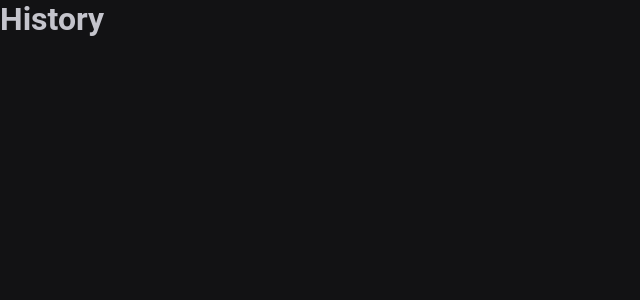
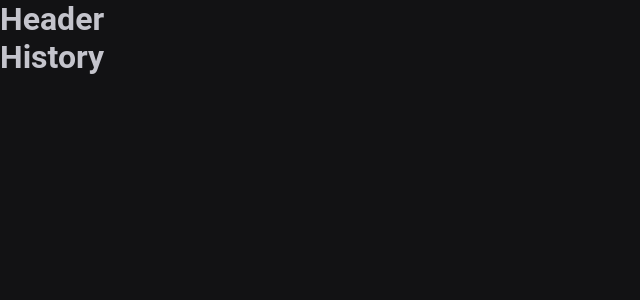
Before and after one commit to DevJpFarias/02-ignite-timer, a React (Vite) app: page /history in a window 1280 px wide. Shown: the top 300 px of the page, without its empty margins (0-640 px from the left). Built offline with nearby package versions, Linux system fonts and the light colour scheme.

Commit message:
refactor: componente Router atualizado para receber o layout

```diff
--- a/src/Router.tsx
+++ b/src/Router.tsx
@@ -2,12 +2,15 @@ import { Routes, Route } from 'react-router-dom'
 
 import { Home } from './pages/Home'
 import { History } from './pages/History'
+import { DefaultLayout } from './layout/DefaultLayout'
 
 export function Router() {
   return (
     <Routes>
-      <Route path="/" element={<Home />} />
-      <Route path="/history" element={<History />} />
+      <Route path="/" element={<DefaultLayout />}>
+        <Route path="/" element={<Home />} />
+        <Route path="/history" element={<History />} />
+      </Route>
     </Routes>
   )
 }
```
